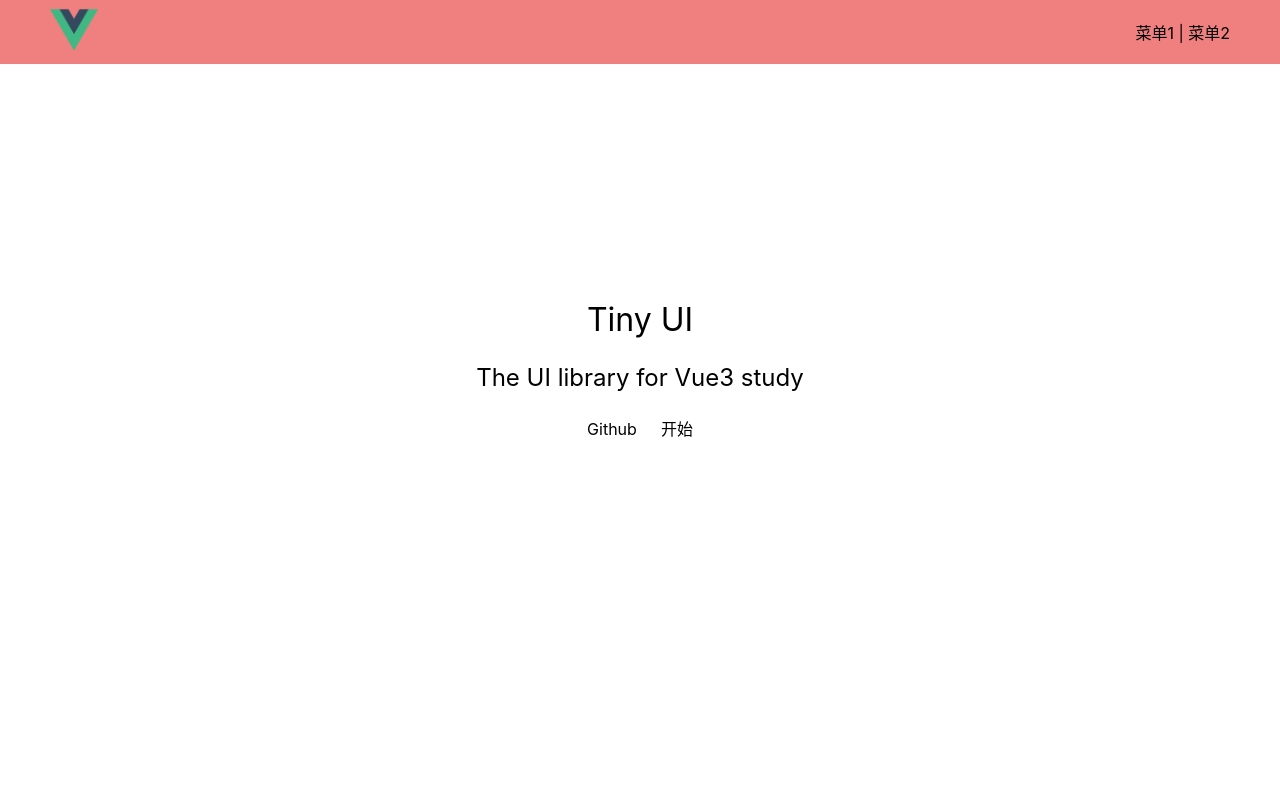
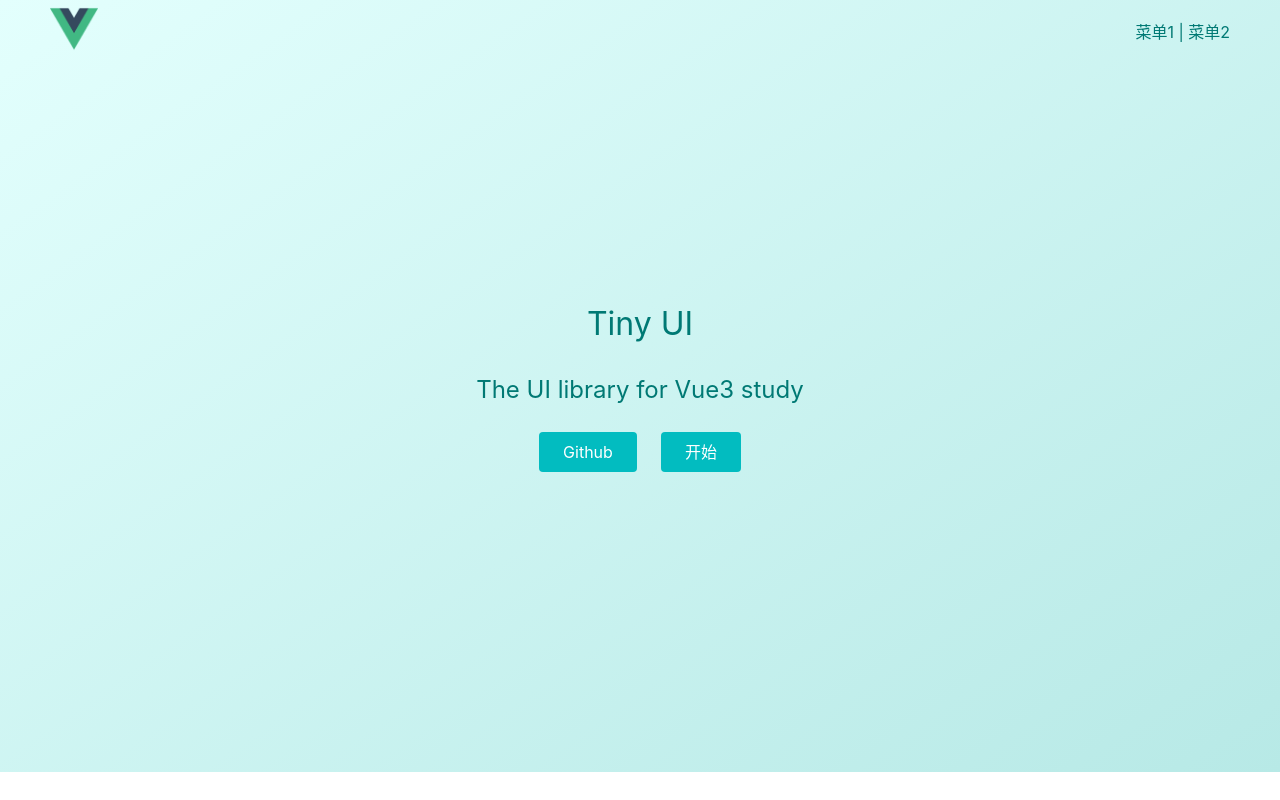
Before and after one commit to yxmg/tactile-ui-vue3, a Vue app: page / in a window 1280 px wide. Built offline with nearby package versions, Linux system fonts and the light colour scheme.

Commit message:
style: 调整首页样式

```diff
--- a/src/components/top-nav.vue
+++ b/src/components/top-nav.vue
@@ -46,7 +46,6 @@ export default {
   align-items: center;
   padding: 0 50px;
   height: 64px;
-  background-color: lightcoral;
 
   .img-logo {
     width: 48px;
--- a/src/index.scss
+++ b/src/index.scss
@@ -14,7 +14,7 @@ a {
   color: inherit;
 
   &:hover {
-    border-bottom: 1px solid;
+    text-decoration: underline;
     cursor: pointer;
   }
 }
@@ -29,6 +29,8 @@ h6 {
 }
 
 body {
+  color: #1d2c40;
+  line-height: 1.5;
   font-size: 16px;
   // see detail ：https://github.com/zenozeng/fonts.css/
   font-family: -apple-system, "Noto Sans", "Helvetica Neue", Helvetica, "Nimbus Sans L", Arial, "Liberation Sans", "PingFang SC", "Hiragino Sans GB", "Noto Sans CJK SC", "Source Han Sans SC", "Source Han Sans CN", "Microsoft YaHei", "Wenquanyi Micro Hei", "WenQuanYi Zen Hei", "ST Heiti", SimHei, "WenQuanYi Zen Hei Sharp", sans-serif;
--- a/src/views/home.vue
+++ b/src/views/home.vue
@@ -6,7 +6,7 @@
       <h2 class="desc">The UI library for Vue3 study</h2>
       <p class="actions">
         <a class="action-item" href="">Github</a>
-        <router-link to="/doc" class="action-item">开始</router-link>
+        <router-link class="action-item" to="/doc">开始</router-link>
       </p>
     </div>
   </div>
@@ -17,12 +17,18 @@ import TopNav from '../components/top-nav.vue'
 
 export default {
   name: "home",
-  components: {TopNav}
+  components: { TopNav }
 }
 </script>
 
 <style lang="scss" scoped>
+$green: #02bcc0;
+$border-radius: 4px;
+$font-color: #007974;
+
 .page-home {
+  color: $font-color;
+  background: linear-gradient(145deg, rgba(227, 255, 253, 1) 0%, rgba(183, 233, 230, 1) 100%);
   text-align: center;
 
   .banner {
@@ -32,11 +38,22 @@ export default {
   .title {
     margin-bottom: 24px;
   }
+
   .desc {
     margin-bottom: 24px;
   }
 
   .action-item {
+    background-color: $green;
+    display: inline-block;
+    color: #fff;
+    padding: 8px 24px;
+    border-radius: $border-radius;
+
+    &:hover {
+      text-decoration: none;
+    }
+
     & ~ .action-item {
       margin-left: 24px;
     }
```
